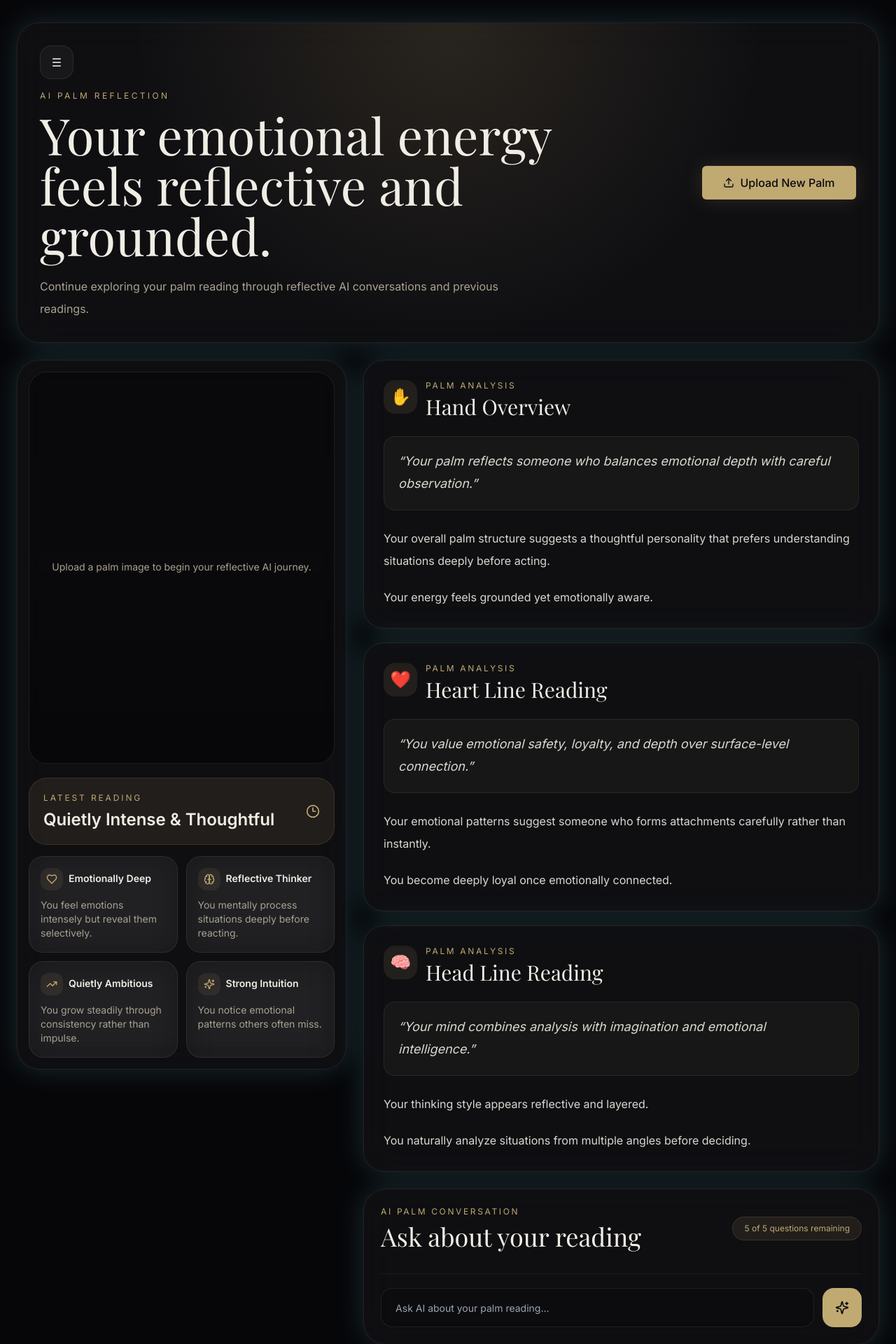
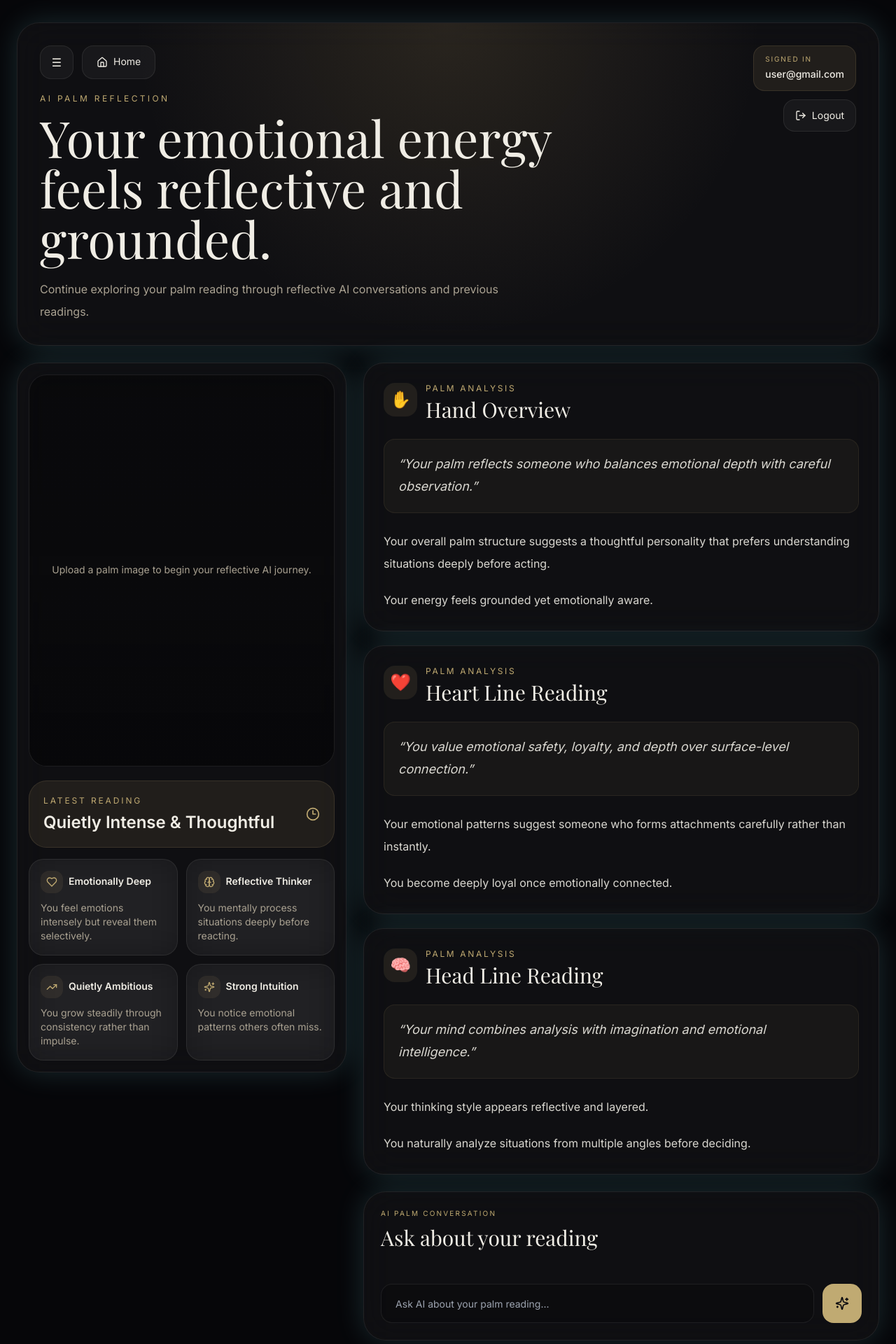
Before and after one commit to bharatagarwal712-art/palmreading-, a Next.js app: page /dashboard in a window 1280 px wide. Shown: the top 1920 px of the page at 70% size. Built offline with nearby package versions, Linux system fonts and the light colour scheme; a web font is replaced by a local one.

Commit message:
Update page.tsx

```diff
--- a/app/dashboard/page.tsx
+++ b/app/dashboard/page.tsx
@@ -9,21 +9,14 @@ import {
   Heart,
   Brain,
   Sparkles,
-  Stars,
   TrendingUp,
   Upload,
+  LogOut,
+  Home,
 } from "lucide-react";
 import { Button } from "@/components/ui/button";
 import { getPalmUpload } from "@/lib/palm-upload-session";
 import { useEffect, useState } from "react";
-
-const aiQuestions = [
-  "Why do I emotionally withdraw sometimes?",
-  "What kind of work suits my personality?",
-  "What hidden strength stands out in my reading?",
-  "Why do I overthink emotionally?",
-  "What relationship pattern repeats for me?",
-];
 
 const previousReadings = [
   {
@@ -92,8 +85,14 @@ const reportSections = [
 
 export default function DashboardPage() {
   const [preview, setPreview] = useState<string | null>(null);
-  const [questionCount] = useState(5);
   const [showDrawer, setShowDrawer] = useState(false);
+
+  const [messages, setMessages] = useState<
+    { role: "user" | "ai"; text: string }[]
+  >([]);
+
+  const [input, setInput] = useState("");
+  const [loading, setLoading] = useState(false);
   const [chatOpen, setChatOpen] = useState(false);
 
   useEffect(() => {
@@ -104,8 +103,60 @@ export default function DashboardPage() {
     }
   }, []);
 
+  const askAI = async () => {
+    if (!input.trim() || loading) return;
+
+    const userMessage = input;
+
+    setMessages((prev) => [
+      ...prev,
+      {
+        role: "user",
+        text: userMessage,
+      },
+    ]);
+
+    setInput("");
+    setLoading(true);
+
+    try {
+      const response = await fetch("/api/palm-chat", {
+        method: "POST",
+        headers: {
+          "Content-Type": "application/json",
+        },
+        body: JSON.stringify({
+          question: userMessage,
+        }),
+      });
+
+      const data = await response.json();
+
+      setMessages((prev) => [
+        ...prev,
+        {
+          role: "ai",
+          text:
+            data.answer ||
+            "I could not interpret this right now.",
+        },
+      ]);
+    } catch {
+      setMessages((prev) => [
+        ...prev,
+        {
+          role: "ai",
+          text:
+            "Something went wrong while contacting AI.",
+        },
+      ]);
+    }
+
+    setLoading(false);
+  };
+
   return (
-    <main className="min-h-screen overflow-x-hidden bg-background px-4 py-5 pb-36 md:px-6 md:py-8">
+    <main className="min-h-screen overflow-x-hidden bg-background px-4 py-5 pb-40 md:px-6 md:py-8">
       <div className="mx-auto max-w-7xl space-y-6">
 
         {/* HERO */}
@@ -117,15 +168,29 @@ export default function DashboardPage() {
         >
           <div className="absolute inset-0 bg-[radial-gradient(circle_at_top,rgba(197,164,107,0.14),transparent_28rem)]" />
 
-          <div className="relative z-10 flex flex-col gap-6 lg:flex-row lg:items-center lg:justify-between">
+          <div className="relative z-10 flex flex-col gap-6 md:flex-row md:items-start md:justify-between">
+
+            {/* LEFT */}
             <div className="max-w-3xl">
+
+              <div className="mb-5 flex items-center gap-3">
 
                 <button
                   onClick={() => setShowDrawer(true)}
-                className="mb-4 grid size-12 place-items-center rounded-2xl border border-white/[0.08] bg-white/[0.04] transition hover:border-primary/20 hover:bg-primary/10"
+                  className="grid size-12 place-items-center rounded-2xl border border-white/[0.08] bg-white/[0.04] transition hover:border-primary/20 hover:bg-primary/10"
                 >
                   ☰
                 </button>
+
+                <Link
+                  href="/"
+                  className="flex h-12 items-center gap-2 rounded-2xl border border-white/[0.08] bg-white/[0.04] px-5 text-sm transition hover:border-primary/20 hover:bg-primary/10"
+                >
+                  <Home className="size-4" />
+                  Home
+                </Link>
+
+              </div>
 
               <p className="text-[10px] uppercase tracking-[0.28em] text-primary md:text-xs">
                 AI Palm Reflection
@@ -140,12 +205,25 @@ export default function DashboardPage() {
               </p>
             </div>
 
-            <Button asChild size="lg" className="w-full lg:w-[220px]">
-              <Link href="/">
-                <Upload className="size-4" />
-                Upload New Palm
-              </Link>
-            </Button>
+            {/* RIGHT */}
+            <div className="flex flex-row items-center justify-between gap-3 md:flex-col md:items-end">
+
+              <div className="rounded-2xl border border-primary/15 bg-primary/10 px-4 py-3">
+                <p className="text-[10px] uppercase tracking-[0.18em] text-primary">
+                  Signed In
+                </p>
+
+                <p className="mt-1 text-sm font-medium">
+                  user@gmail.com
+                </p>
+              </div>
+
+              <button className="flex items-center gap-2 rounded-2xl border border-white/[0.08] bg-white/[0.04] px-4 py-3 text-sm transition hover:border-red-500/20 hover:bg-red-500/10">
+                <LogOut className="size-4" />
+                Logout
+              </button>
+
+            </div>
           </div>
         </motion.div>
 
@@ -222,7 +300,6 @@ export default function DashboardPage() {
                 })}
               </div>
             </motion.div>
-
           </div>
 
           {/* RIGHT */}
@@ -276,33 +353,53 @@ export default function DashboardPage() {
               transition={{ duration: 0.7, delay: 0.3 }}
               className="hidden md:block sticky top-4 h-fit rounded-[2rem] border border-white/[0.08] bg-white/[0.04] p-6 shadow-glow backdrop-blur-xl"
             >
-              <div className="flex flex-col gap-4 sm:flex-row sm:items-center sm:justify-between">
+              <div className="flex items-center justify-between">
                 <div>
-                  <p className="text-[10px] uppercase tracking-[0.22em] text-primary md:text-xs">
+                  <p className="text-[10px] uppercase tracking-[0.22em] text-primary">
                     AI Palm Conversation
                   </p>
 
-                  <h2 className="mt-2 font-display text-3xl leading-tight md:text-4xl">
+                  <h2 className="mt-2 font-display text-3xl">
                     Ask about your reading
                   </h2>
                 </div>
-
-                <div className="rounded-full border border-primary/15 bg-primary/10 px-4 py-2 text-xs text-primary">
-                  {questionCount} of 5 questions remaining
-                </div>
               </div>
 
-              <div className="mt-8 border-t border-white/[0.06] pt-5">
-                <div className="flex gap-3">
+              <div className="mt-6 space-y-3 max-h-[320px] overflow-y-auto">
+                {messages.map((message, index) => (
+                  <div
+                    key={index}
+                    className={`rounded-2xl p-4 text-sm leading-7 ${
+                      message.role === "user"
+                        ? "bg-primary text-primary-foreground"
+                        : "bg-white/[0.05]"
+                    }`}
+                  >
+                    {message.text}
+                  </div>
+                ))}
+
+                {loading && (
+                  <div className="rounded-2xl bg-white/[0.05] p-4 text-sm">
+                    AI is thinking...
+                  </div>
+                )}
+              </div>
+
+              <div className="mt-6 flex gap-3">
                 <input
+                  value={input}
+                  onChange={(e) => setInput(e.target.value)}
                   placeholder="Ask AI about your palm reading..."
                   className="h-14 flex-1 rounded-2xl border border-white/[0.08] bg-black/20 px-5 text-sm outline-none"
                 />
 
-                  <button className="grid size-14 shrink-0 place-items-center rounded-2xl bg-primary text-primary-foreground">
+                <button
+                  onClick={askAI}
+                  className="grid size-14 shrink-0 place-items-center rounded-2xl bg-primary text-primary-foreground"
+                >
                   <Sparkles className="size-5" />
                 </button>
-                </div>
               </div>
             </motion.div>
 
@@ -310,7 +407,7 @@ export default function DashboardPage() {
         </div>
       </div>
 
-      {/* MOBILE FLOATING CHAT */}
+      {/* MOBILE CHAT */}
       <div className="md:hidden">
         {!chatOpen && (
           <button
@@ -333,15 +430,9 @@ export default function DashboardPage() {
           }`}
         >
           <div className="mb-5 flex items-center justify-between">
-            <div>
-              <p className="text-[10px] uppercase tracking-[0.22em] text-primary">
-                AI Palm Conversation
-              </p>
-
-              <h2 className="mt-1 text-2xl font-semibold">
+            <h2 className="text-2xl font-semibold">
               Ask AI
             </h2>
-            </div>
 
             <button
               onClick={() => setChatOpen(false)}
@@ -351,13 +442,39 @@ export default function DashboardPage() {
             </button>
           </div>
 
+          <div className="space-y-3 max-h-[240px] overflow-y-auto">
+            {messages.map((message, index) => (
+              <div
+                key={index}
+                className={`rounded-2xl p-4 text-sm leading-7 ${
+                  message.role === "user"
+                    ? "bg-primary text-primary-foreground"
+                    : "bg-white/[0.05]"
+                }`}
+              >
+                {message.text}
+              </div>
+            ))}
+
+            {loading && (
+              <div className="rounded-2xl bg-white/[0.05] p-4 text-sm">
+                AI is thinking...
+              </div>
+            )}
+          </div>
+
           <div className="mt-5 flex gap-3">
             <input
+              value={input}
+              onChange={(e) => setInput(e.target.value)}
               placeholder="Ask AI about your palm..."
               className="h-14 flex-1 rounded-2xl border border-white/[0.08] bg-black/20 px-5 text-sm outline-none"
             />
 
-            <button className="grid size-14 shrink-0 place-items-center rounded-2xl bg-primary text-primary-foreground">
+            <button
+              onClick={askAI}
+              className="grid size-14 shrink-0 place-items-center rounded-2xl bg-primary text-primary-foreground"
+            >
               <Sparkles className="size-5" />
             </button>
           </div>
@@ -393,6 +510,41 @@ export default function DashboardPage() {
             </div>
 
             <div className="mt-8 space-y-3">
+
+              <Link
+                href="/"
+                className="flex items-center justify-between rounded-[1.5rem] border border-white/[0.08] bg-white/[0.04] p-4 transition hover:border-primary/20 hover:bg-primary/10"
+              >
+                <div>
+                  <p className="text-[10px] uppercase tracking-[0.22em] text-primary">
+                    Navigation
+                  </p>
+
+                  <p className="mt-2 text-sm">
+                    Go To Home
+                  </p>
+                </div>
+
+                <Home className="size-4" />
+              </Link>
+
+              <Link
+                href="/"
+                className="flex items-center justify-between rounded-[1.5rem] border border-white/[0.08] bg-white/[0.04] p-4 transition hover:border-primary/20 hover:bg-primary/10"
+              >
+                <div>
+                  <p className="text-[10px] uppercase tracking-[0.22em] text-primary">
+                    Palm Upload
+                  </p>
+
+                  <p className="mt-2 text-sm">
+                    Upload New Palm
+                  </p>
+                </div>
+
+                <Upload className="size-4" />
+              </Link>
+
               {previousReadings.map((item) => (
                 <button
                   key={item.date}
```
Lines whose indentation alone changed are shown as unchanged.
